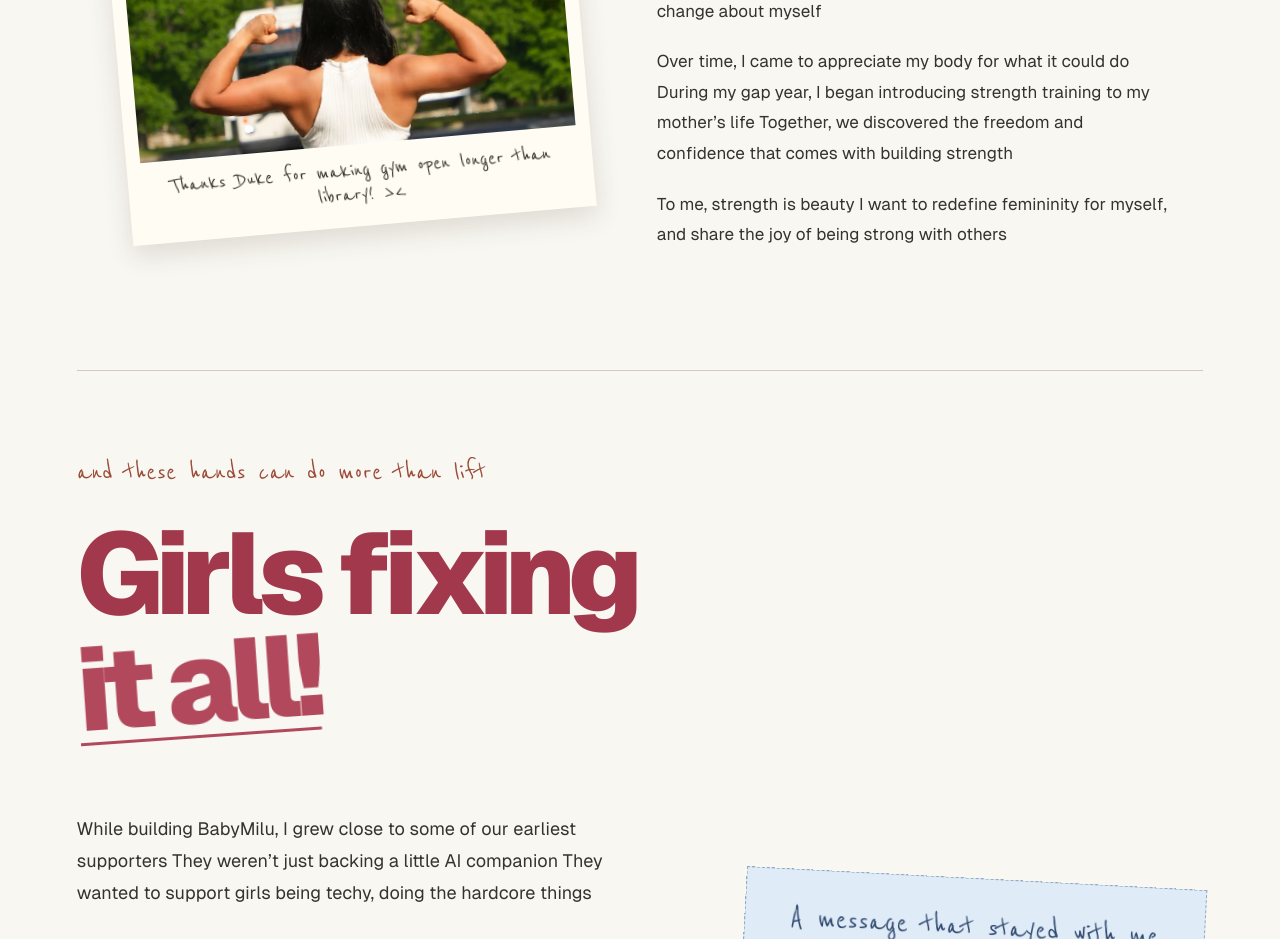
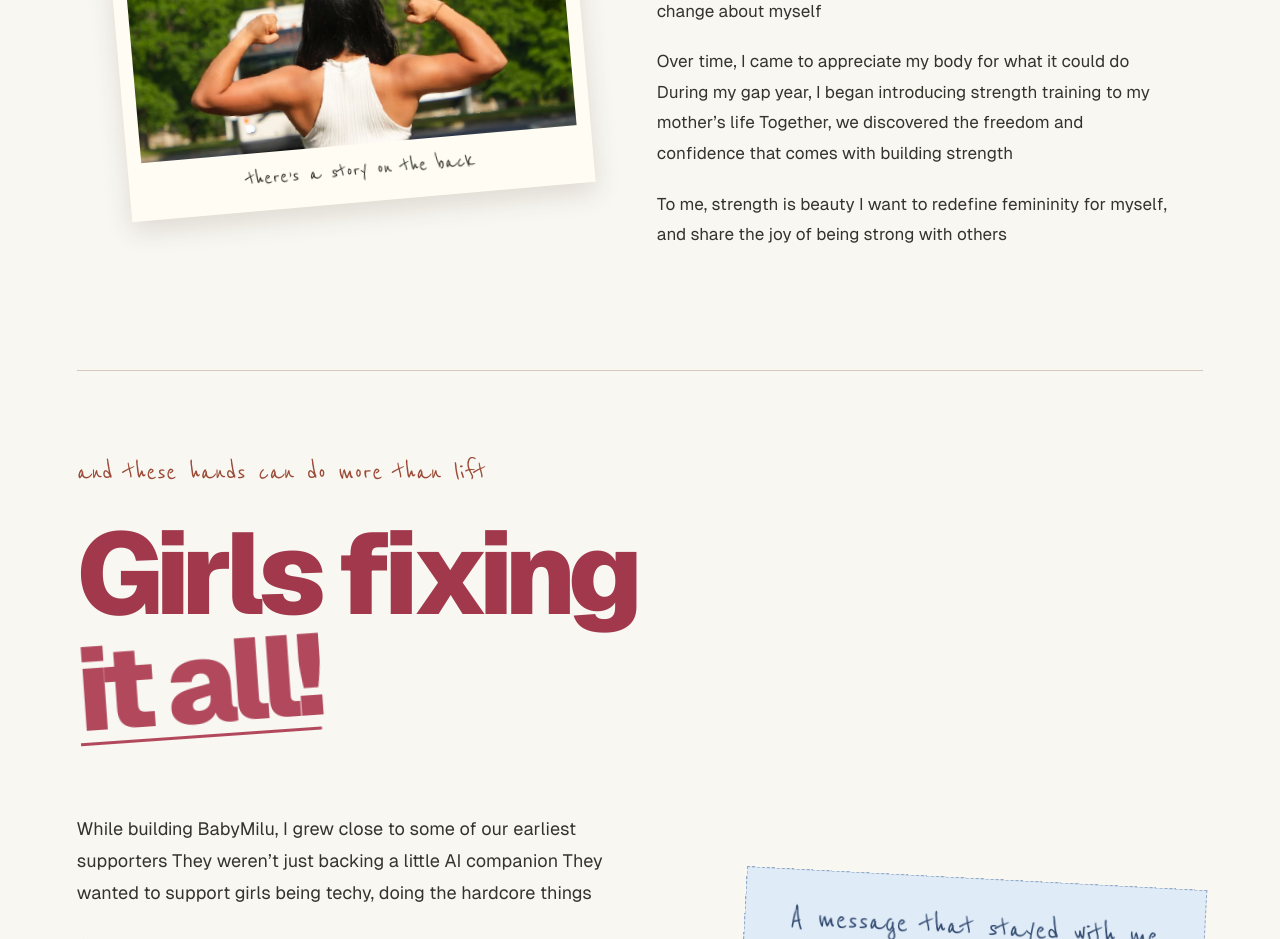
Before and after one commit to WudingRoad1145/WudingRoad1145.github.io, a Next.js app in the folder my-app/: page /projects/big-woman in a window 1280 px wide. Shown: the part 1360-2299 px from the top of the page. Built offline with nearby package versions, Linux system fonts and the light colour scheme.

Commit message:
Restore the strength photo's story-on-the-back caption

```diff
--- a/my-app/src/components/BigWomanPlay.tsx
+++ b/my-app/src/components/BigWomanPlay.tsx
@@ -127,7 +127,7 @@ export default function BigWomanPlay() {
           <small>
             {turned
               ? "turn it back over"
-              : "Thanks Duke for making gym open longer than library! ><"}
+              : "there’s a story on the back"}
           </small>
         </button>
         <div className={`strength-copy ${styles.essay}`}>
```
Also changed, not shown: 1 other file (tests, documents, lock files or other folders).
